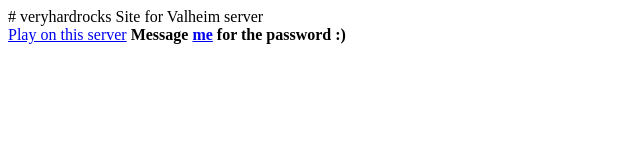
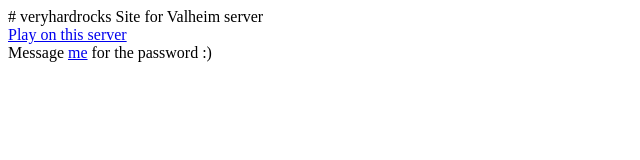
Before and after one commit to AaronElam/veryhardrocks, a plain HTML site: page index.html in a window 1280 px wide. Shown: the whole page, without its empty margins (0-640 px from the left). Drawn offline with Linux system fonts and the light colour scheme.

Commit message:
Update index.html
idk what a break is

```diff
--- a/index.html
+++ b/index.html
@@ -12,7 +12,7 @@
 
 <div class="">
  <a href="steam://connect/107.152.186.18:27021">Play on this server</a>
- <b>Message <a href="https://steamcommunity.com/id/Speztra/">me</a> for the password :)
+ <br>Message <a href="https://steamcommunity.com/id/Speztra/">me</a> for the password :)
 </div>
 
 </body>
```
